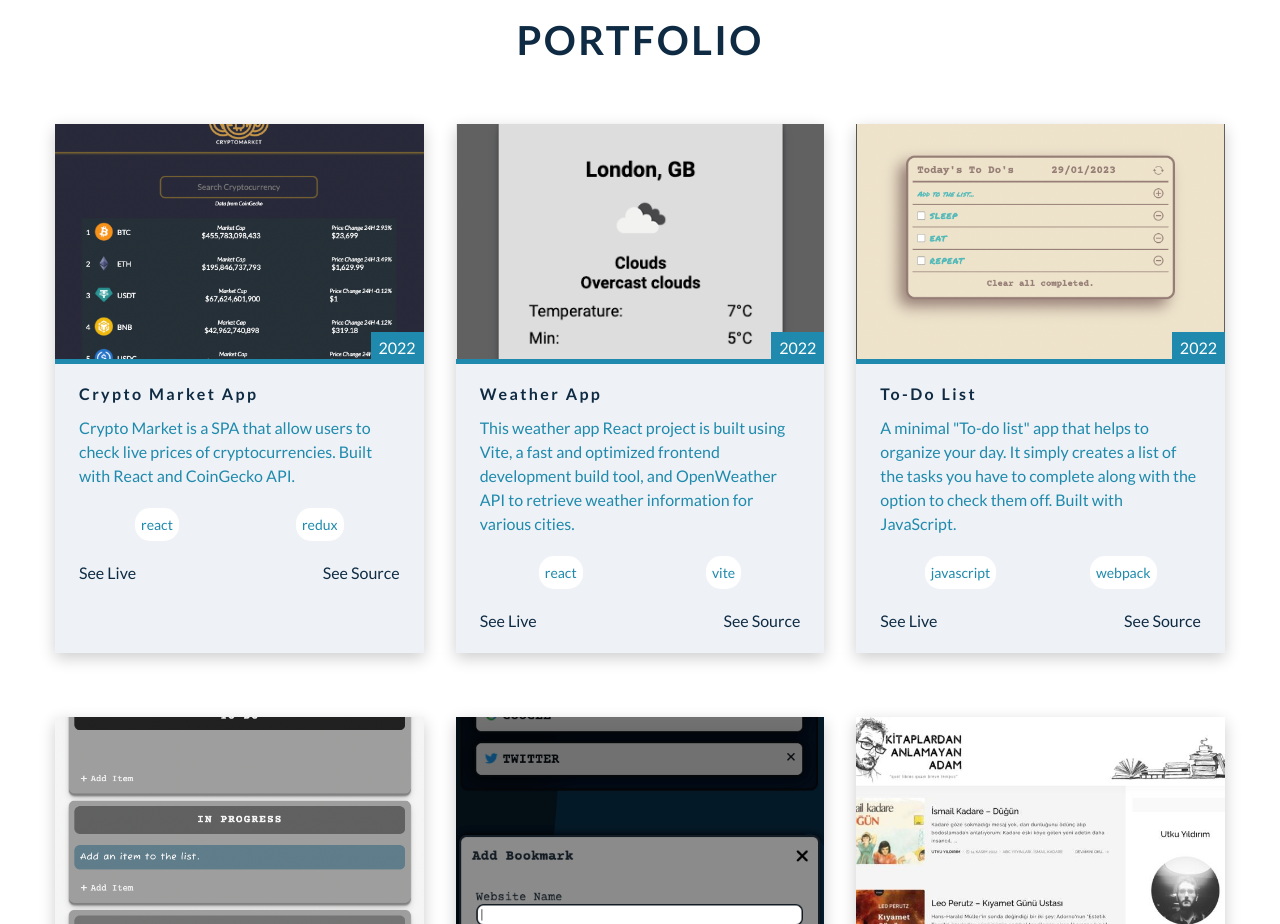
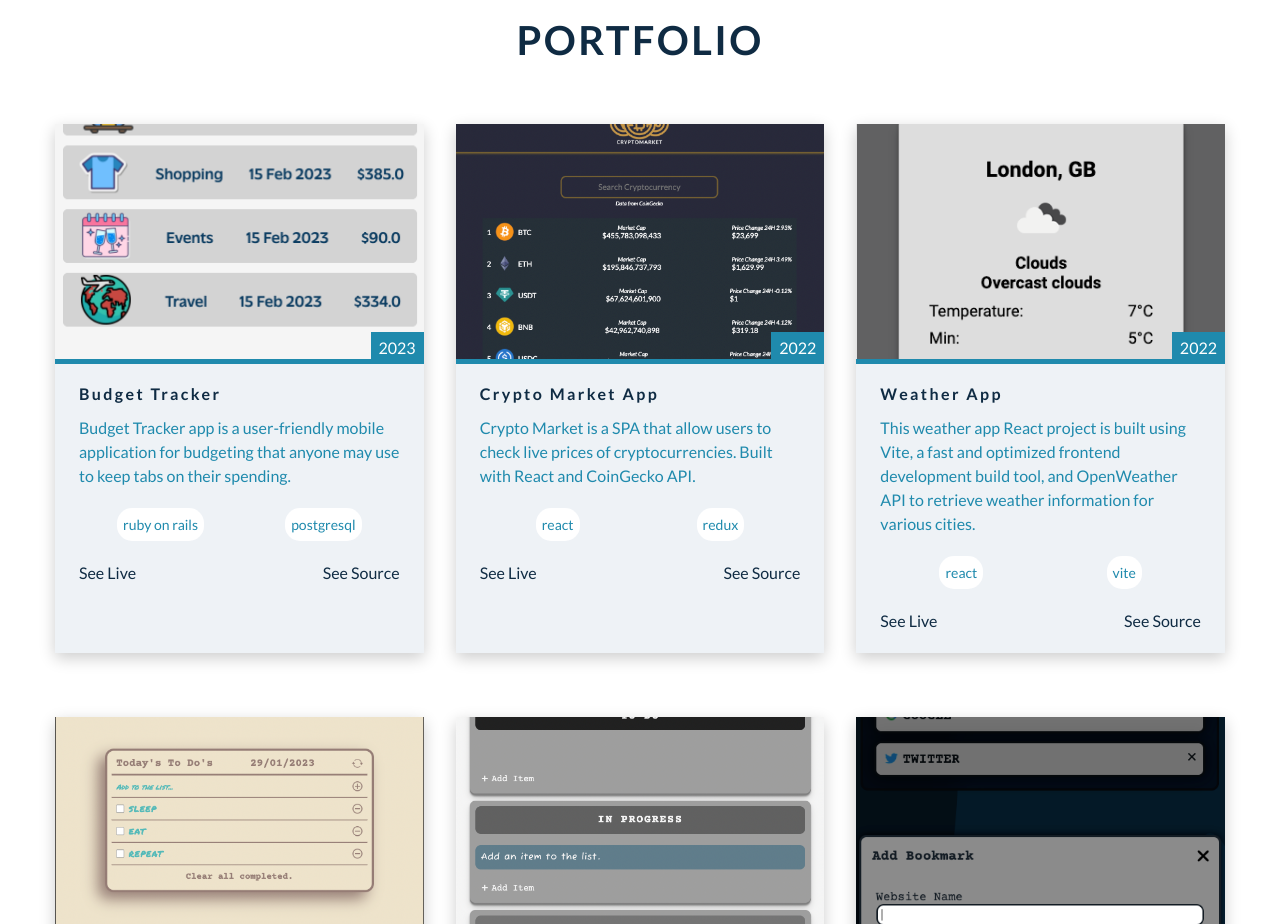
Before and after one commit to karayamanemre/portfolio-react, a React (Create React App) app: page / in a window 1280 px wide. Shown: the part 860-1784 px from the top of the page. Built offline with nearby package versions, Linux system fonts and the light colour scheme; the HTML template or start-up script is replaced by a standard one.

Commit message:
portfolio update

```diff
--- a/src/data.js
+++ b/src/data.js
@@ -4,6 +4,7 @@ import kanban from './images/kanban.png';
 import bookmark from './images/bookmark.png';
 import kitap from './images/kitaplardan.jpeg'
 import weather from './images/weather.png'
+import budget from './images/budget.png'
 
 export const pageLinks = [
   {id: 1, href: '#home', text: 'home'},
@@ -43,6 +44,16 @@ export const techStack = [
 export const works = [
   {
     id: 1,
+    image: budget,
+    date: '2023',
+    title: 'Budget Tracker',
+    info: 'Budget Tracker app is a user-friendly mobile application for budgeting that anyone may use to keep tabs on their spending.',
+    tags: ['ruby on rails', 'postgresql'],
+    liveLink: 'https://budget-tracker-xvkz.onrender.com/',
+    sourceLink: 'https://github.com/karayamanemre/budget-tracker'
+  },
+  {
+    id: 2,
     image: cryptoMarket,
     date: '2022',
     title: 'Crypto Market App',
@@ -52,7 +63,7 @@ export const works = [
     sourceLink: 'https://github.com/karayamanemre/crypto-market-app'
   },
   {
-    id: 2,
+    id: 3,
     image: weather,
     date: '2022',
     title: 'Weather App',
@@ -62,7 +73,7 @@ export const works = [
     sourceLink: 'https://github.com/karayamanemre/weather-app-react'
   },
   {
-    id: 3,
+    id: 4,
     image: todo,
     date: '2022',
     title: 'To-Do List',
@@ -72,7 +83,7 @@ export const works = [
     sourceLink: 'https://github.com/karayamanemre/to-do-list'
   },
   {
-    id: 4,
+    id: 5,
     image: kanban,
     date: '2022',
     title: 'Kanban Board',
@@ -82,7 +93,7 @@ export const works = [
     sourceLink: 'https://github.com/karayamanemre/kanban-board'
   },
   {
-    id: 5,
+    id: 6,
     image: bookmark,
     date: '2022',
     title: 'Bookmark Page',
@@ -92,7 +103,7 @@ export const works = [
     sourceLink: 'https://github.com/karayamanemre/bookmark-page'
   },
   {
-    id: 6,
+    id: 7,
     image: kitap,
     date: '2019',
     title: 'KitaplardanAnlamayanAdam',
```
Also changed, not shown: src/images/budget.png (added).
